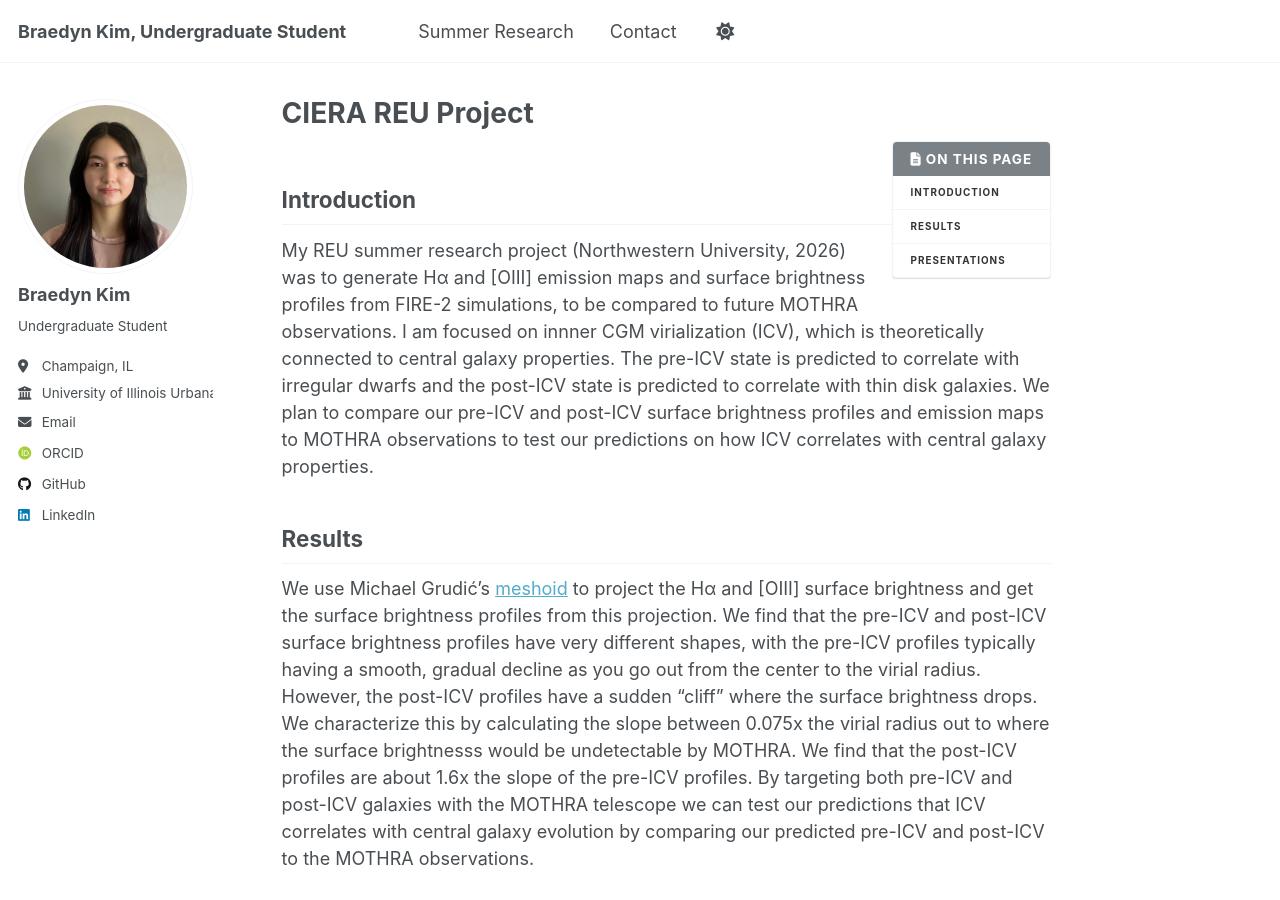
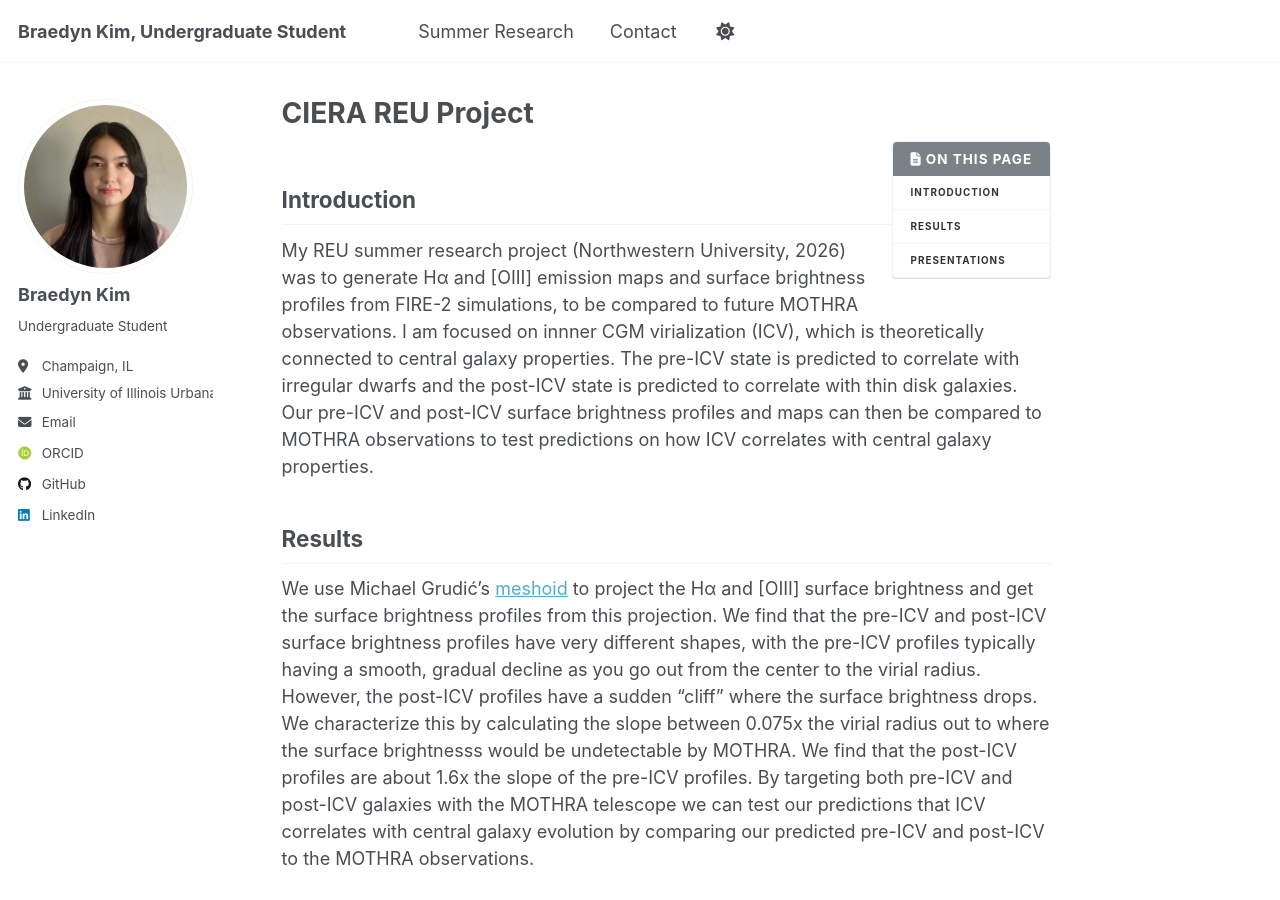
Before and after one commit to braedynkim/braedynkim.github.io, a Jekyll site: the page built from _pages/summer-research.md, in a window 1280 px wide and 900 px high. Built offline with Jekyll 4.4.1, drawn with Linux system fonts in a browser that asks for light colours; some web fonts are replaced; a script that is not in the unit is left out.

Commit message:
Update summer-research.md
Reworded the comparison of pre-ICV and post-ICV surface brightness profiles and emission maps to MOTHRA observations for clarity.

```diff
--- a/_pages/summer-research.md
+++ b/_pages/summer-research.md
@@ -9,7 +9,7 @@ author_profile: true
 
 ## Introduction
 
-My REU summer research project (Northwestern University, 2026) was to generate Hα and [OIII] emission maps and surface brightness profiles from FIRE-2 simulations, to be compared to future MOTHRA observations. I am focused on innner CGM virialization (ICV), which is theoretically connected to central galaxy properties. The pre-ICV state is predicted to correlate with irregular dwarfs and the post-ICV state is predicted to correlate with thin disk galaxies. We plan to compare our pre-ICV and post-ICV surface brightness profiles and emission maps to MOTHRA observations to test our predictions on how ICV correlates with central galaxy properties.
+My REU summer research project (Northwestern University, 2026) was to generate Hα and [OIII] emission maps and surface brightness profiles from FIRE-2 simulations, to be compared to future MOTHRA observations. I am focused on innner CGM virialization (ICV), which is theoretically connected to central galaxy properties. The pre-ICV state is predicted to correlate with irregular dwarfs and the post-ICV state is predicted to correlate with thin disk galaxies. Our pre-ICV and post-ICV surface brightness profiles and maps can then be compared to MOTHRA observations to test predictions on how ICV correlates with central galaxy properties.
 
 ## Results
 We use Michael Grudić's [meshoid](https://meshoid.readthedocs.io/en/latest/) to project the Hα and [OIII] surface brightness and get the surface brightness profiles from this projection. We find that the pre-ICV and post-ICV surface brightness profiles have very different shapes, with the pre-ICV profiles typically having a smooth, gradual decline as you go out from the center to the virial radius. However, the post-ICV profiles have a sudden "cliff" where the surface brightness drops. We characterize this by calculating the slope between 0.075x the virial radius out to where the surface brightnesss would be undetectable by MOTHRA. We find that the post-ICV profiles are about 1.6x the slope of the pre-ICV profiles. By targeting both pre-ICV and post-ICV galaxies with the MOTHRA telescope we can test our predictions that ICV correlates with central galaxy evolution by comparing our predicted pre-ICV and post-ICV to the MOTHRA observations.
```
